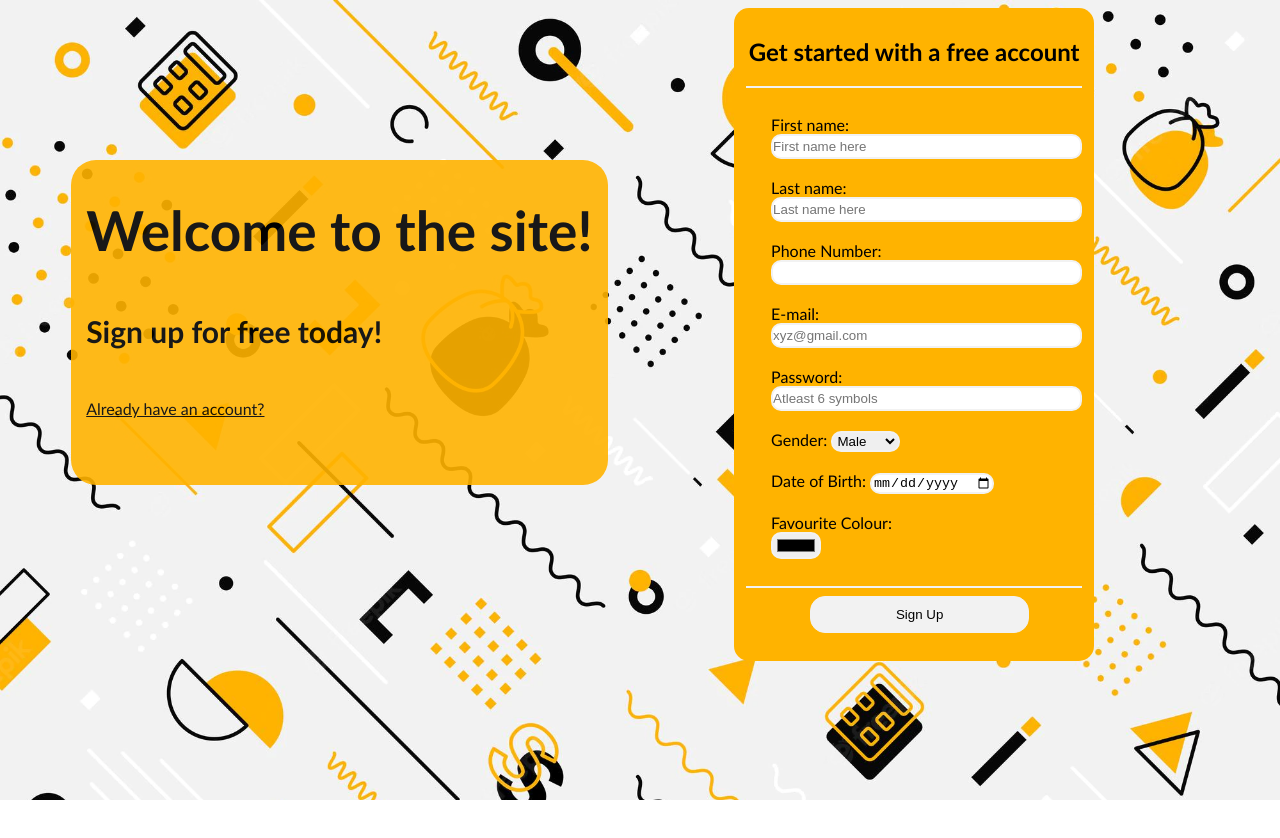
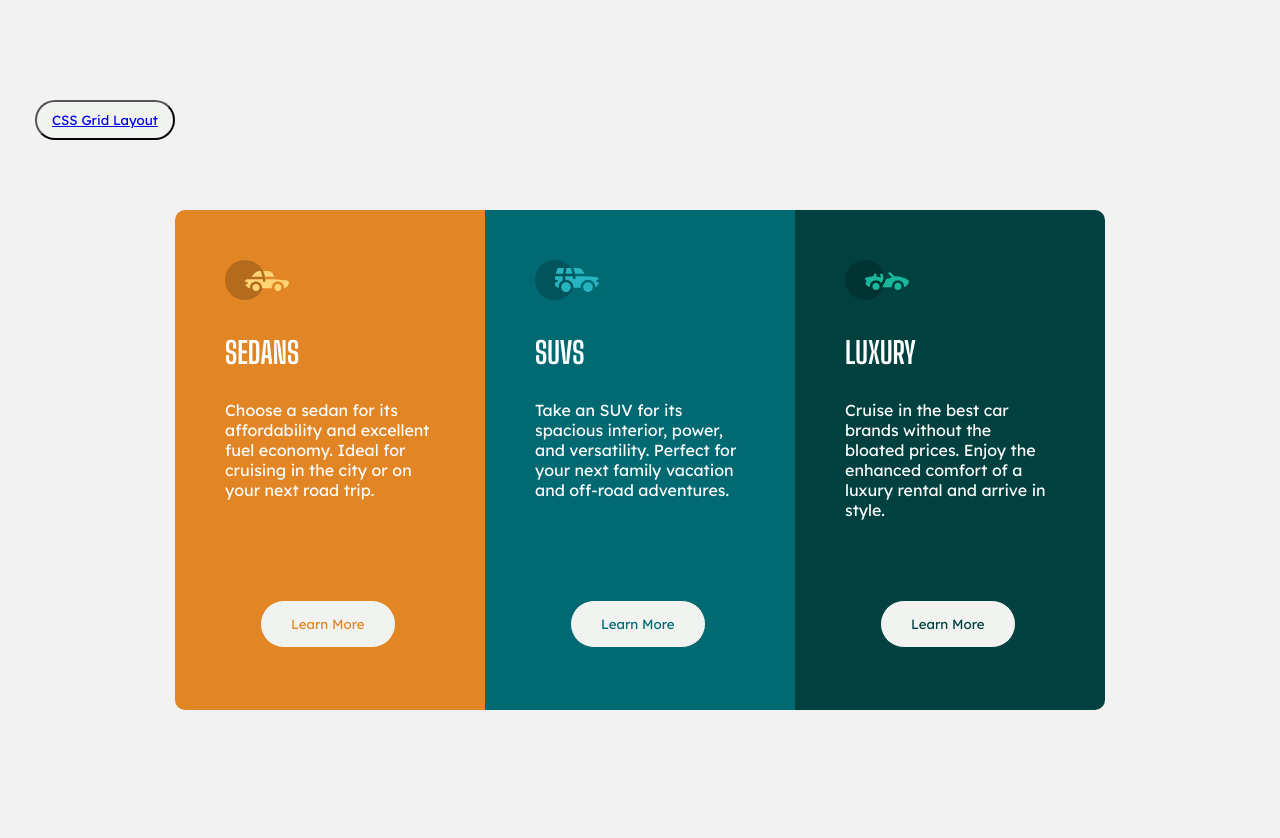
Before and after one commit to Desireye/Assignments, a plain HTML site: page index.html in a window 1280 px wide. Before the commit the page ends 800 px from the top, so only its background shows below. Drawn offline with Linux system fonts and the light colour scheme.

Commit message:
Add files via upload

```diff
--- /dev/null
+++ b/flexbox.css
@@ -0,0 +1,114 @@
+*{
+  margin: 0;
+  padding: 0;
+}
+body{
+  background: hsl(0deg 0% 95%);
+  height: 100%;
+  min-height: 100vh;
+}
+.grid{
+  border-radius: 30px;
+  padding: 10px 15px;
+  text-decoration: none;
+}
+p{
+  font-family: 'Lexend Deca', sans-serif;
+  margin-top: 30px;
+}
+main{
+  margin: auto;
+  height: 100vh;
+}
+.big-one{
+  display: flex;
+  justify-content: center;
+  align-items: center;
+  margin: auto;
+  padding: 70px 50px;
+}
+button{
+  border-radius: 25px;
+  padding: 15px 30px;
+  background: #f1f3f0;
+  margin-top: 100px;
+  margin-left: 35px;
+  font-family: 'Lexend Deca', sans-serif;
+  cursor: pointer;
+}
+h2{
+  font-size: 30px;
+  font-family:'Big Shoulders Display', cursive;
+  text-transform: uppercase;
+}
+.orange{
+  background: #e28525;
+  font-size: 16px;
+  color: white;
+  height: 400px;
+  width: 210px;
+  border-top-left-radius: 10px;
+  border-bottom-left-radius: 10px;
+  padding: 50px 50px;
+}
+.orange-butt{
+  border: 1px solid  #e28525;
+  color: #e28525;
+}
+.teal{
+  background: #016972;
+  font-size: 16px;
+  color: white;
+  height: 400px;
+  width: 210px;
+  padding: 50px 50px;
+}
+.teal-butt{
+  border: 1px solid #016972;
+  color: #016972;
+}
+.dark-green{
+  background: #00403f;
+  font-size: 16px;
+  color: white;
+  height: 400px;
+  width: 210px;
+  border-top-right-radius: 10px;
+  border-bottom-right-radius: 10px;
+  padding: 50px 50px;
+}
+.dgreen-butt{
+  border: 1px solid #00403f;
+  color: #00403f;
+  margin-top: 80px;
+}
+
+@media screen and (max-width: 375px){
+  main{
+    margin: auto;
+    height: 100vh;
+  }
+  .big-one{
+    flex-direction: column;
+    margin: auto;
+    justify-content: center;
+    align-items: center;
+  }
+  .orange{
+    border-top-right-radius: 10px;
+    border-bottom-left-radius: 0px;
+  }
+  .dark-green{
+    border-top-right-radius: 0px;
+    border-bottom-left-radius: 10px;
+  }
+  button{
+    margin-top: 90px;
+  }
+  p{
+  margin-top: 50px;
+  }
+  .dgreen-butt{
+    margin-top: 70px;
+  }
+}
--- /dev/null
+++ b/grid.css
@@ -0,0 +1,59 @@
+  * {
+  box-sizing: border-box;
+}
+body{
+  background-color: #1a1c28;
+  display: flex;
+  place-items: center;
+  min-height: 100vh;
+}
+main{
+ margin: auto;
+}
+.wrapper{
+  display: grid;
+  grid-template-areas:
+  'red1 red1 yellow1'
+  'red1 red1 yellow1'
+  'green1 blue1 blue1'
+  'green1 blue2 blue2'
+  ;
+  gap: 13px;
+  width: 95%;
+  margin: auto;
+  background-color: #1a1c28;
+}
+.red{
+  background: #eb5020;
+  grid-area: red1;
+  padding: 6em 10em;
+}
+.yellow{
+  background: #ffa401;
+  grid-area: yellow1;
+  padding: 5em 6.5em;
+}
+.green{
+  background: #05aa42;
+  grid-area: green1;
+  padding: 7em 7.5em;
+}
+.blue-1{
+  background: #01aefd;
+  grid-area: blue1;
+  padding: 2.5em 3em;
+}
+.blue-2{
+  background: #01aefd;
+  grid-area: blue2;
+  padding: 3em 3em;
+}
+@media screen and (max-width: 375px){
+  .wrapper{
+   grid-template-areas:
+    'red1 red1'
+    'yellow1 yellow1'
+    'green1 green1'
+    'blue1 blue2';
+  }
+}
--- a/index.html
+++ b/index.html
@@ -1,70 +1,43 @@
 <!DOCTYPE html>
-<html lang="en">
+<html>
+
 <head>
-  <meta charset="UTF-8">
-  <meta http-equiv="X-UA-Compatible" content="IE=edge">
-  <meta name="viewport" content="width=device-width, initial-scale=1.0">
-  <title>Registration</title>
-  <link rel="stylesheet" href="./reg.css">
+  <meta charset="utf-8">
+  <meta name="viewport" content="width=device-width">
+  <title>CSS Flexbox Layout</title>
+  <link href="flexbox.css" rel="stylesheet" type="text/css"/>
+  <link rel="preconnect" href="https://fonts.googleapis.com">
+<link rel="preconnect" href="https://fonts.gstatic.com" crossorigin>
+<link href="https://fonts.googleapis.com/css2?family=Big+Shoulders+Display:wght@700&family=Lexend+Deca&display=swap" rel="stylesheet">
 </head>
+
 <body>
-    <div class="all">
-          <div class="banner">
-              <h1>Welcome to the site!</h1>
-              <h5>Sign up for free today!</h5>
-              <a href="./login.html">Already have an account?</a>
-          </div>
+  <button class = "grid">
+  <a href="./grid.html">CSS Grid Layout</a>
+  </button>
 
-          <div class="reg">
-              <form action="./success.html" style="margin: auto;">
-                  <h2>Get started with a free account</h2>
-                  <hr>
-                  <br>
-                  <label for="fname" >First name:</label><br>
-                  <input type="text" id="fname" name="fname" class="elong" placeholder="First name here" required>
-                  <br>
-                  <br>
-                  <label for="lname">Last name:</label><br>
-                  <input type="text" id="lname" name="lname" class="elong" placeholder="Last name here" required>
-                  <br>
-                  <br>
-                  <label for="pno">Phone Number:</label><br>
-                  <input type="tel" id="pno" name="pno" class="elong" required>
-                  <br>
-                  <br>
-                  <label for="email">E-mail:</label><br>
-                  <input type="text" id="email" name="email" class="elong" placeholder="xyz@gmail.com" required>
-                  <br>
-                  <br>
-                  <label for="password">Password:</label><br>
-                  <input type="password" id="password" name="password" class="elong" placeholder="Atleast 6 symbols" required>
-                  <br>
-                  <br>
-                  <label for="gender">Gender:</label>
-                  <select name="gender" id="gender" required>
-                      <option value="male">Male</option>
-                      <option value="female">Female</option>
-                      <option value="other">Other</option>
-                  </select>
-                  <br>
-                  <br>
-                  <label for="dob">Date of Birth:</label>
-                  <input type="date" id="dob" name="dob" required>
-                  <br>
-                  <br>
-                  <label for="favc">Favourite Colour:</label><br>
-                  <input type="color" id="favc" name="favc" required style="margin-left: 25px;">
-                  <br>
-                  <br>
-                  <hr>
-                <a href="./success.html"><input type="submit" class="submit" value="Sign Up"></a>
-  <!--                 <button>
-                      <a href="./success.html">Sign Up</a>
-                  </button> -->
-                  <br>
-                  <br>
-              </form>
-          </div>
+  <main>
+    <div class="big-one">
+      <div class="orange">
+        <img src="./icon-sedans.svg" alt="">
+        <h2 style="margin-top: 30px;">Sedans</h2>
+        <p>Choose a sedan for its affordability and excellent fuel economy. Ideal for cruising in the city or on your next road trip.</p>
+        <button class="orange-butt">Learn More</button>
       </div>
+      <div class="teal">
+        <img src="./icon-suvs.svg" alt="">
+        <h2 style="margin-top: 30px;">SUVs</h2>
+        <p>Take an SUV for its spacious interior, power, and versatility. Perfect for your next family vacation and off-road adventures.</p>
+        <button class="teal-butt">Learn More</button>
+      </div>
+      <div class="dark-green">
+        <img src="./icon-luxury.svg" alt="">
+        <h2 style="margin-top: 30px;">Luxury</h2>
+        <p class="margin-top: 20px;">Cruise in the best car brands without the bloated prices. Enjoy the enhanced comfort of a luxury rental and arrive in style.</p>
+        <button class="dgreen-butt">Learn More</button>
+      </div>
+    </div>
+  </main>
 </body>
+
 </html>
```
Also changed, not shown: grid.html (added, +21 -0 lines), icon-luxury.svg (added), icon-sedans.svg (added), icon-suvs.svg (added).
